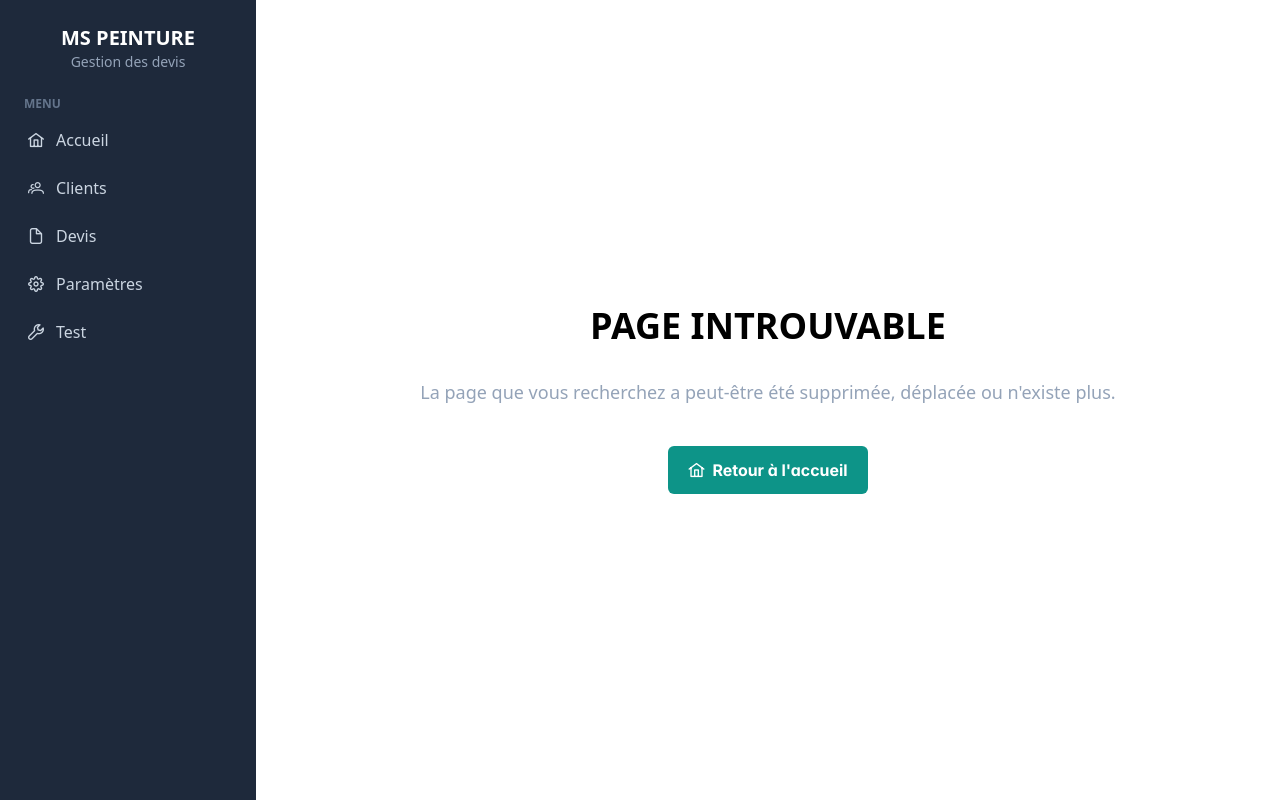
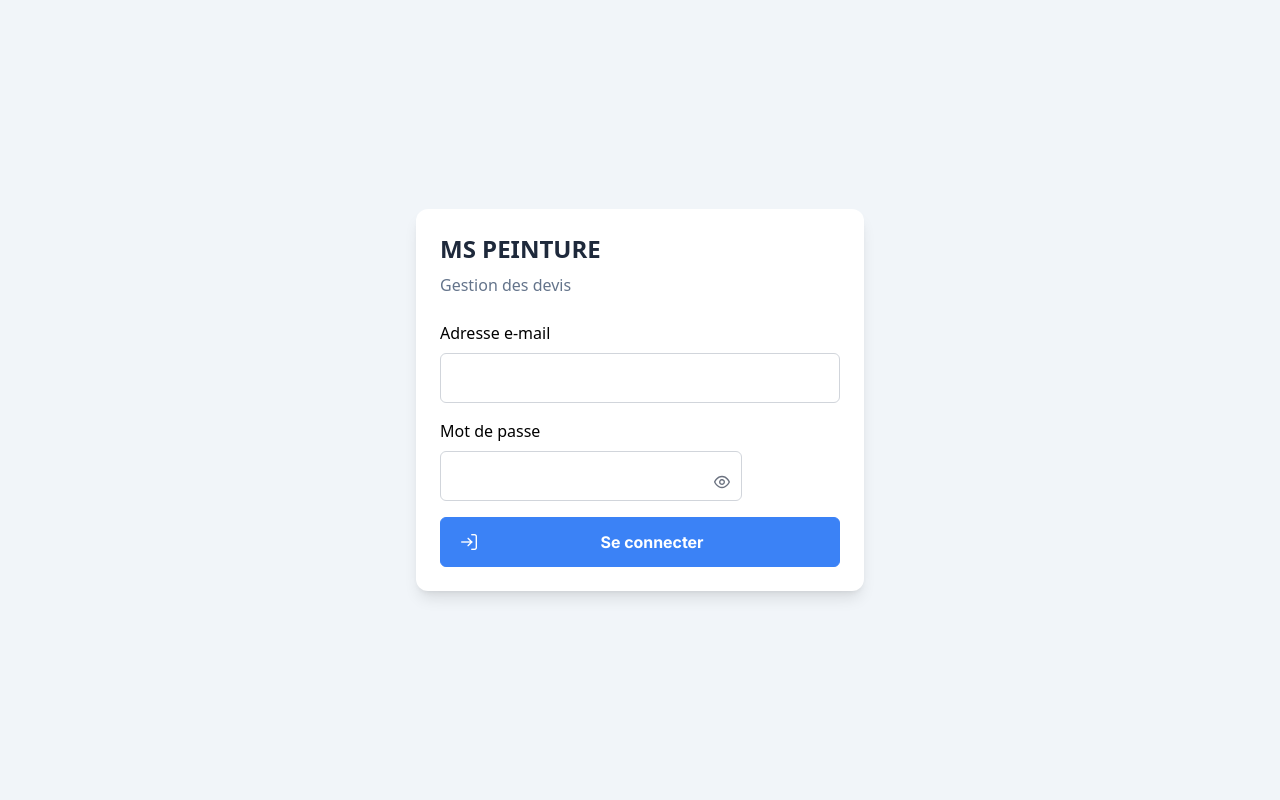
Before and after one commit to Christever/Mydevis, a React (Vite) app: page /login in a window 1280 px wide. Built offline with nearby package versions, Linux system fonts and the light colour scheme; no server answers.

Commit message:
feat: ajout de la page de connexion et intégration du contexte d'authentification

```diff
--- a/src/Layout/MainLayout.jsx
+++ b/src/Layout/MainLayout.jsx
@@ -12,7 +12,6 @@ import { ConfirmDialog } from "primereact/confirmdialog";
 import { DevisProvider } from "@/contexts/devis-context";
 import { ParametresProvider } from "@/contexts/parametres-context";
 import { ClientsProvider } from "@/contexts/clients-context";
-import { AuthProvider } from "@/contexts/auth-context";
 
 export default function MainLayout() {
   const [sidebarOpen, setSidebarOpen] = useState(false);
@@ -25,7 +24,6 @@ export default function MainLayout() {
         <Header onMenuClick={() => setSidebarOpen(true)} />
 
         <main className="min-h-0 flex-1 overflow-y-auto p-6">
-          <AuthProvider>
           <ParametresProvider>
             <ClientsProvider>
               <DevisProvider>
@@ -33,7 +31,6 @@ export default function MainLayout() {
               </DevisProvider>
             </ClientsProvider>
           </ParametresProvider>
-          </AuthProvider>
         </main>
       </div>
 
--- a/src/contexts/auth-context.jsx
+++ b/src/contexts/auth-context.jsx
@@ -14,9 +14,7 @@ export function AuthProvider({ children }) {
   const [loadingAuth, setLoadingAuth] = useState(true);
 
   useEffect(() => {
-    const unsubscribe = onAuthStateChanged(
-      auth,
-      async (currentUser) => {
+    const unsubscribe = onAuthStateChanged(auth, async (currentUser) => {
       try {
         setUser(currentUser);
 
@@ -25,36 +23,47 @@ export function AuthProvider({ children }) {
           return;
         }
 
-          const profilRef = doc(
-            db,
-            "users",
-            currentUser.uid
-          );
+        const profilRef = doc(db, "users", currentUser.uid);
 
         const profilSnap = await getDoc(profilRef);
 
         if (!profilSnap.exists()) {
-            throw new Error(
-              "Profil utilisateur introuvable dans Firestore."
-            );
+          throw new Error("Profil utilisateur introuvable dans Firestore.");
         }
 
         setProfil(profilSnap.data());
       } catch (error) {
-          console.error(
-            "Erreur lors du chargement du profil :",
-            error
-          );
+        console.error("Erreur lors du chargement du profil :", error);
 
         setProfil(null);
       } finally {
         setLoadingAuth(false);
       }
-      }
-    );
+    });
 
     return unsubscribe;
   }, []);
+
+  async function handleConnexion(email, password) {
+    const result = await connexion(email, password);
+
+    const currentUser = result.user;
+
+    const profilRef = doc(db, "users", currentUser.uid);
+
+    const profilSnap = await getDoc(profilRef);
+
+    if (!profilSnap.exists()) {
+      throw new Error("Profil utilisateur introuvable dans Firestore.");
+    }
+
+    const currentProfil = profilSnap.data();
+
+    return {
+      user: currentUser,
+      profil: currentProfil,
+    };
+  }
 
   return (
     <AuthContext.Provider
@@ -62,8 +71,8 @@ export function AuthProvider({ children }) {
         user,
         profil,
         loadingAuth,
-        connexion,
-        deconnexion
+        connexion: handleConnexion,
+        deconnexion,
       }}
     >
       {children}
--- /dev/null
+++ b/src/pages/Login/Login.jsx
@@ -0,0 +1,77 @@
+import { useState } from "react";
+
+import { useAuth } from "@/contexts/auth-context";
+
+import { InputText } from "primereact/inputtext";
+import { Password } from "primereact/password";
+import { Button } from "primereact/button";
+import { useNavigate } from "react-router-dom";
+import { toast } from "react-toastify";
+import Loader from "@/components/common/Loader";
+
+export default function Login() {
+  const { connexion, profil, loadingAuth } = useAuth();
+
+  const [email, setEmail] = useState("");
+  const [password, setPassword] = useState("");
+
+  const navigate = useNavigate();
+
+  async function handleSubmit(event) {
+    event.preventDefault();
+
+    try {
+      await connexion(email, password);
+      console.log(profil)
+      toast.success(`Bienvenu, ${profil.pseudo}`);
+      navigate("/");
+    } catch (error) {
+      console.error("Erreur de connexion :", error);
+    }
+  }
+
+  if (loadingAuth) {
+    return <Loader/>
+  }
+
+  return (
+    <div className="flex flex-col h-screen items-center justify-center overflow-hidden bg-slate-100 p-4">
+      <div className="w-full max-w-md rounded-xl bg-white p-6 shadow-lg">
+        <h1 className="mb-2 text-2xl font-bold text-slate-800">MS PEINTURE</h1>
+
+        <p className="mb-6 text-slate-500">Gestion des devis</p>
+
+        <form onSubmit={handleSubmit} className="flex flex-col gap-4">
+          <div className="flex flex-col gap-2">
+            <label htmlFor="email">Adresse e-mail</label>
+
+            <InputText
+              id="email"
+              type="email"
+              value={email}
+              onChange={(event) => setEmail(event.target.value)}
+              autoComplete="email"
+            />
+          </div>
+
+          <div className="flex flex-col gap-2">
+            <label htmlFor="password">Mot de passe</label>
+
+            <Password
+              id="password"
+              value={password}
+              onChange={(event) => setPassword(event.target.value)}
+              toggleMask
+              feedback={false}
+              autoComplete="current-password"
+              className="w-full"
+              inputClassName="w-full"
+            />
+          </div>
+
+          <Button type="submit" label="Se connecter" icon="pi pi-sign-in" />
+        </form>
+      </div>
+    </div>
+  );
+}
--- a/src/pages/Test/Test.jsx
+++ b/src/pages/Test/Test.jsx
@@ -13,14 +13,15 @@ export default function Test() {
     <div>
       <h2>Test Firebase</h2>
 
+      <pre>{JSON.stringify(profil, null, 2)}</pre>
+
       <p>Utilisateur : {user?.email ?? "Aucun"}</p>
 
       <p>Organisation : {profil?.organisationId ?? "Aucune"}</p>
 
       <p>Rôle : {profil?.role ?? "Aucun"}</p>
 
-
-      <Button label="Déconnexion" onClick={deconnexion} className="mt-10"/>
+      <Button label="Déconnexion" onClick={deconnexion} className="mt-10" />
     </div>
   );
 }
--- a/src/router/routes.jsx
+++ b/src/router/routes.jsx
@@ -1,6 +1,8 @@
 import MainLayout from "@/Layout/MainLayout";
 import { lazy, Suspense } from "react";
-import { createBrowserRouter } from "react-router-dom";
+import { createBrowserRouter, Outlet } from "react-router-dom";
+
+import { AuthProvider } from "@/contexts/auth-context";
 
 const Home = lazy(() => import("@/pages/Home/Home"));
 const Error = lazy(() => import("@/pages/Error/Error"));
@@ -8,10 +10,29 @@ const Clients = lazy(() => import("@/pages/Clients/Clients"));
 const Devis = lazy(() => import("@/pages/Devis/Devis"));
 const Parameters = lazy(() => import("@/pages/Parametres/Parametres"));
 const DevisDetails = lazy(() => import("@/pages/Devis/DevisDetails"));
+const Login = lazy(() => import("@/pages/Login/Login"));
 const Test = lazy(() => import("@/pages/Test/Test"));
 
-export const router = createBrowserRouter(
-  [
+function AppRoot() {
+  return (
+    <AuthProvider>
+      <Outlet />
+    </AuthProvider>
+  );
+}
+
+export const router = createBrowserRouter([
+  {
+    element: <AppRoot />,
+    children: [
+      {
+        path: "/login",
+        element: (
+          <Suspense>
+            <Login />
+          </Suspense>
+        ),
+      },
       {
         path: "/",
         element: <MainLayout />,
@@ -61,6 +82,7 @@ export const router = createBrowserRouter(
               </Suspense>
             ),
           },
+
           {
             path: "test",
             element: (
@@ -72,7 +94,9 @@ export const router = createBrowserRouter(
         ],
       },
     ],
+  },
+
   {
     basename: import.meta.env.PROD ? "/mydevis" : "/",
   },
-);
+]);
--- a/src/styles/index.css
+++ b/src/styles/index.css
@@ -1,16 +1,19 @@
 @layer tailwind-base, primereact, tailwind-utilities;
-
-
-
 
 /* Tailwind Base */
 @layer tailwind-base {
-    @tailwind base;
+  @tailwind base;
 }
 
 /* Tailwind Components + Utilities */
 @layer tailwind-utilities {
-    @tailwind components;
-    @tailwind utilities;
+  @tailwind components;
+  @tailwind utilities;
+}
 
+html,
+body,
+#root {
+  margin: 0;
+  min-height: 100%;
 }
```
Lines whose indentation alone changed are shown as unchanged.
